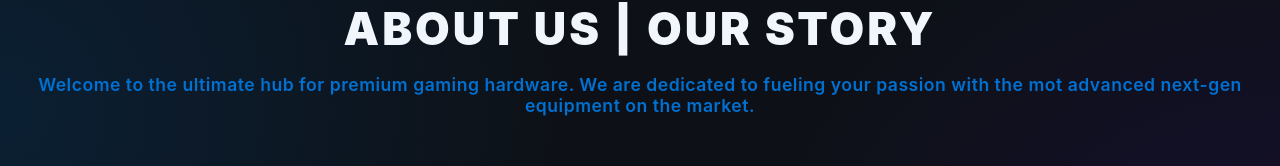
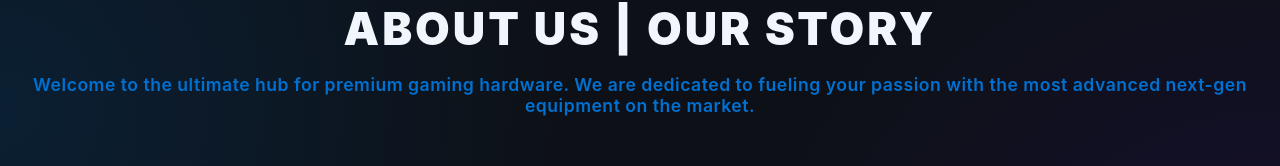
Before and after one commit to BoxToBox11/Module-1-Assessment-4, a plain HTML site: page about.html in a window 1280 px wide. Shown: the part 131-297 px from the top of the page. Drawn offline with Linux system fonts and the light colour scheme.

Commit message:
fixed the word "most"

```diff
--- a/about.html
+++ b/about.html
@@ -14,7 +14,7 @@
 
     <div class="the-header">
         <h1> ABOUT US | OUR STORY</h1>
-        <p class="intro">Welcome to the ultimate hub for premium gaming hardware. We are dedicated to fueling your passion with the mot advanced next-gen equipment on the market.</p>
+        <p class="intro">Welcome to the ultimate hub for premium gaming hardware. We are dedicated to fueling your passion with the most advanced next-gen equipment on the market.</p>
     </div>
 
     <div class="gallery">
```
